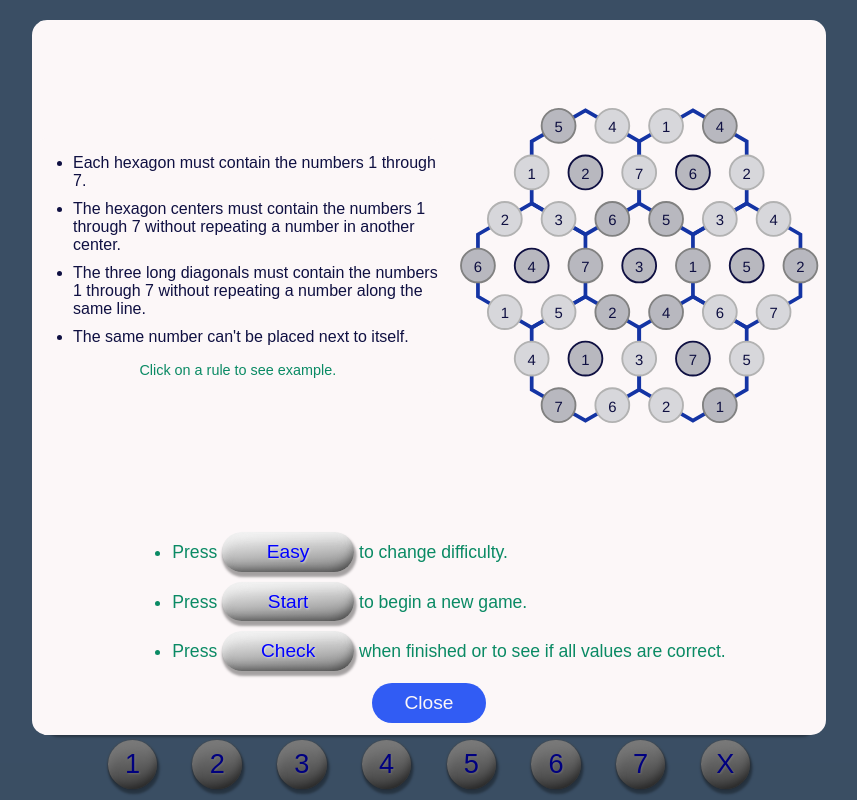
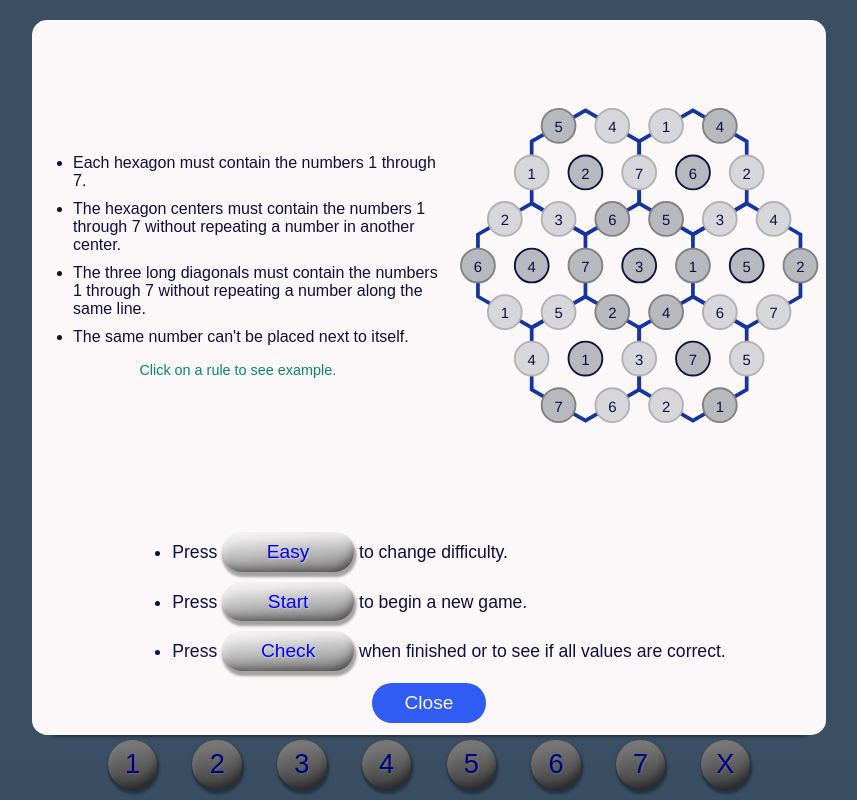
Before and after one commit to jderouin1969/game-app, a React (Vite) app: page / in a window 1280 px wide. Both pictures are taken after a click on the button "Directions". Shown: the whole page, without its empty margins (211-1068 px from the left). Built offline with nearby package versions, Linux system fonts and the light colour scheme.

Commit message:
Font Final Update

```diff
--- a/src/App.css
+++ b/src/App.css
@@ -150,7 +150,7 @@ code {
 }
 .directions-game-list {
   background-color: var(--offWhite);
-  color: var(--fontGreen);
+  color: var(--fontDark);
   display: flex;
   flex-direction: column;
   gap: 10px;
--- a/src/App.jsx
+++ b/src/App.jsx
@@ -38,7 +38,7 @@ function HexaduGame(){
       document.documentElement.style.setProperty('--text-lg', '1.2rem');
       document.documentElement.style.setProperty('--text-xl', '1.7rem');
     } else {
-      document.documentElement.style.setProperty('--text-directions', '.8rem');
+      document.documentElement.style.setProperty('--text-directions', '.65rem');
       document.documentElement.style.setProperty('--text-base', '.9rem');
       document.documentElement.style.setProperty('--text-lg', '1rem');
       document.documentElement.style.setProperty('--text-xl', '1.6rem');
```
Also changed, not shown: 4 other files (tests, documents, lock files or other folders).
